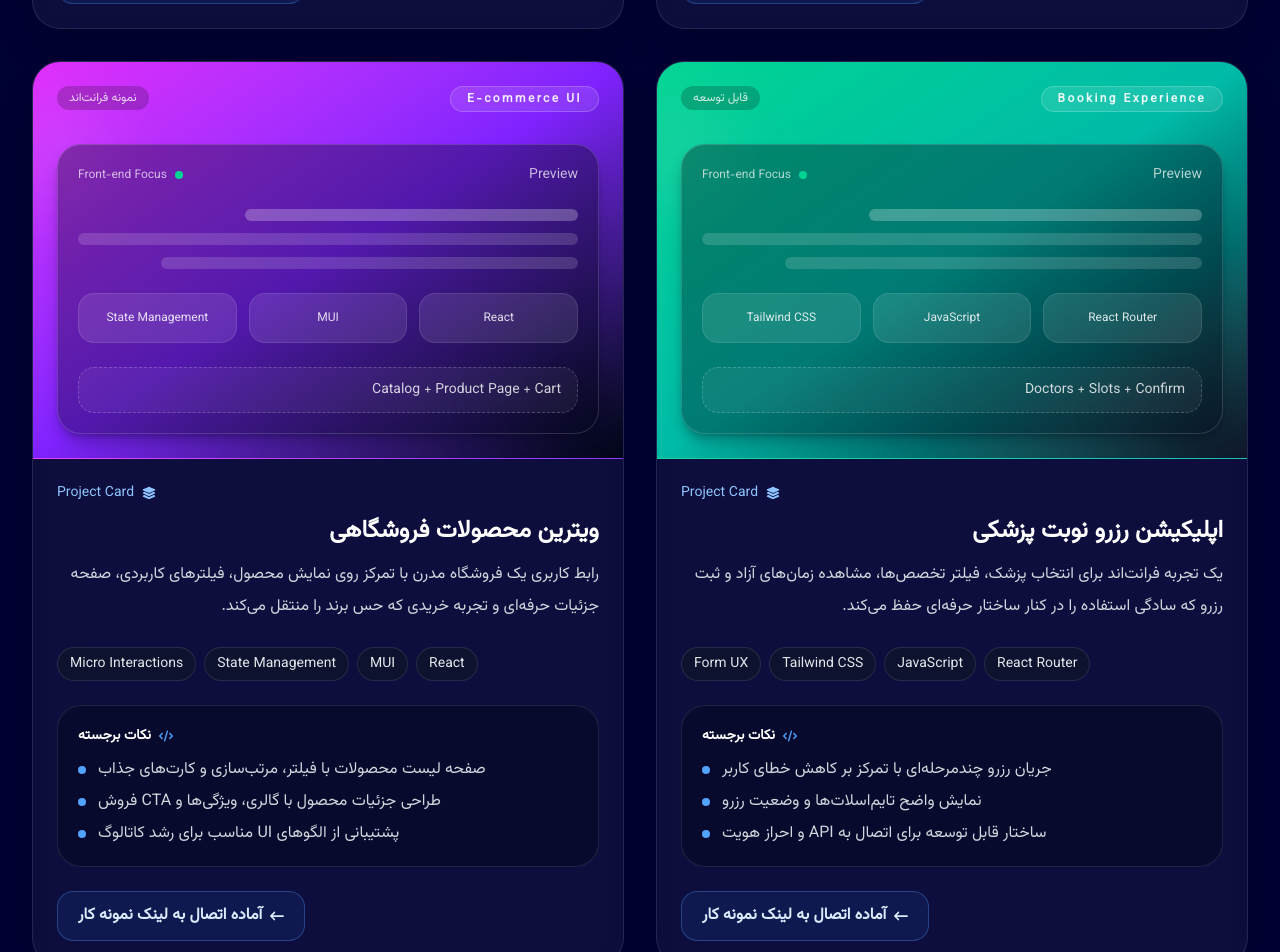
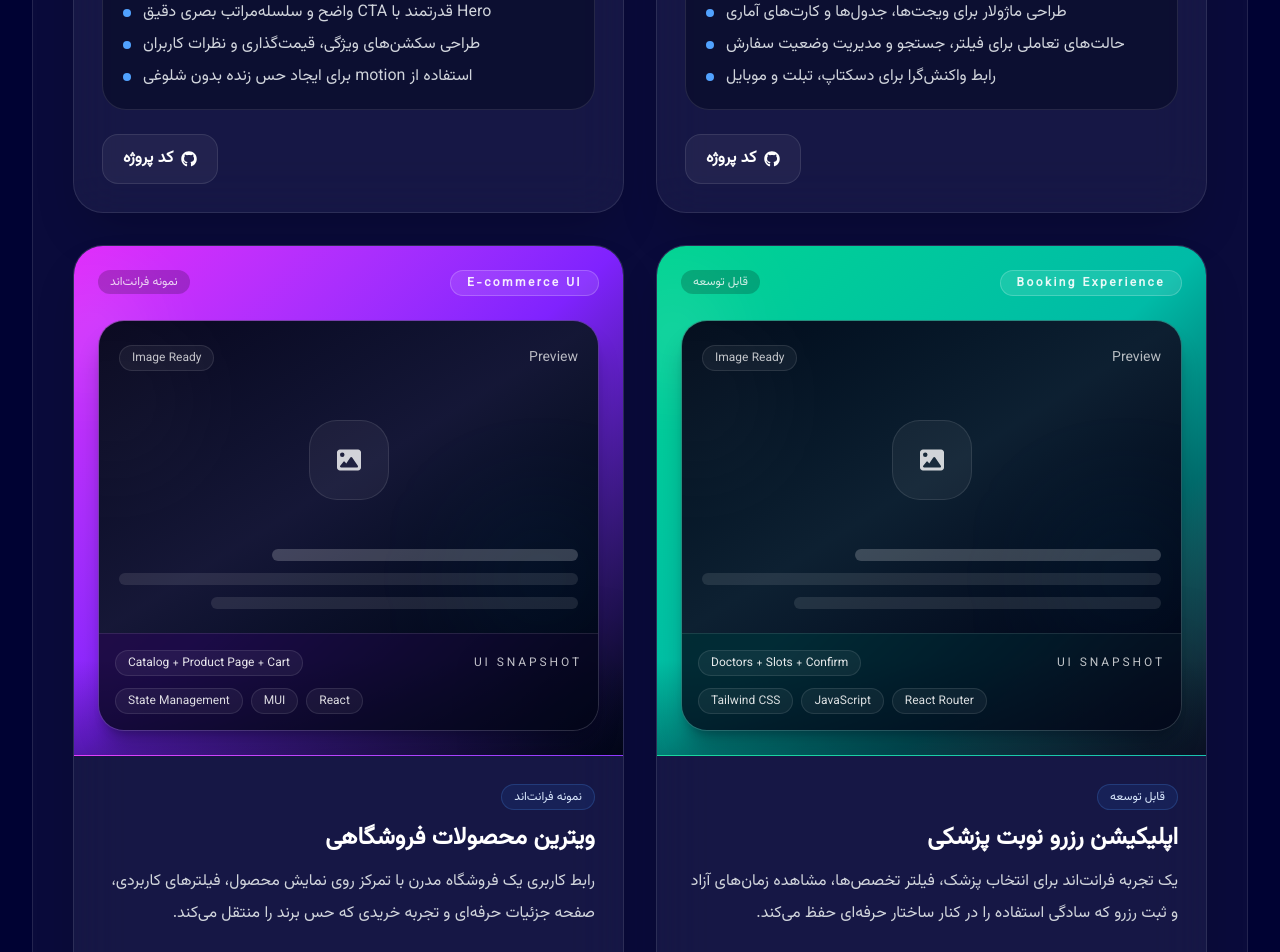
Before and after one commit to yousefFHB/Portfolio-react, a React (Vite) app: page /projects in a window 1280 px wide. Shown: the part 2100-3052 px from the top of the page. Built offline with nearby package versions, Linux system fonts and the light colour scheme.

Commit message:
adding photos to project cards

```diff
--- a/src/Components/Nav/index.jsx
+++ b/src/Components/Nav/index.jsx
@@ -84,7 +84,7 @@ export default function Nav() {
             درباره من
           </Link>
           <button
-            onClick={() => window.open("https://github.com/soumyajit4419/Portfolio", "_blank")}
+            onClick={() => window.open("https://github.com/yousefFHB/Portfolio-react.git", "_blank")}
             className="
     group
     flex
@@ -160,7 +160,7 @@ export default function Nav() {
             درباره من
           </Link>
           <button
-            onClick={() => window.open("https://github.com/soumyajit4419/Portfolio", "_blank")}
+            onClick={() => window.open("https://github.com/yousefFHB/Portfolio-react.git", "_blank")}
             className="mt-2 flex items-center justify-center gap-2 rounded-2xl bg-blue-600 px-4 py-3 font-bold text-white transition-all duration-300 hover:bg-blue-500"
           >
             <CgGitFork className="text-white" />
--- a/src/Components/ProjectCard/index.jsx
+++ b/src/Components/ProjectCard/index.jsx
@@ -1,5 +1,5 @@
 import React from 'react';
-import { FaArrowLeftLong, FaArrowUpRightFromSquare, FaCode, FaGithub, FaLayerGroup } from 'react-icons/fa6';
+import { FaArrowLeftLong, FaArrowUpRightFromSquare, FaCode, FaGithub, FaImage, FaLayerGroup } from 'react-icons/fa6';
 
 export default function ProjectCard({
   title,
@@ -12,12 +12,16 @@ export default function ProjectCard({
   previewLabel,
   liveLink,
   repoLink,
+  image,
 }) {
+  const hasImage = Boolean(image);
+
   return (
-    <article className="group relative overflow-hidden rounded-[28px] border border-white/10 bg-white/5 backdrop-blur-xl shadow-2xl shadow-black/20 transition-all duration-500 hover:-translate-y-2 hover:border-blue-400/40 hover:bg-white/10">
-      <div className={`relative overflow-hidden border-b border-white/10 bg-gradient-to-br ${accent} p-6`}>
+    <article className="group relative overflow-hidden rounded-[30px] border border-white/10 bg-white/5 shadow-2xl shadow-black/20 backdrop-blur-xl transition-all duration-500 hover:-translate-y-2 hover:border-blue-400/40 hover:bg-white/[0.08]">
+      <div className={`relative overflow-hidden border-b border-white/10 bg-gradient-to-br ${accent} p-5 sm:p-6`}>
         <div className="absolute -left-10 top-8 h-28 w-28 rounded-full bg-white/10 blur-2xl" />
         <div className="absolute bottom-0 right-0 h-24 w-24 rounded-full bg-black/20 blur-2xl" />
+        <div className="absolute inset-x-0 bottom-0 h-24 bg-gradient-to-t from-slate-950/35 to-transparent" />
 
         <div className="relative z-10 flex items-start justify-between gap-4">
           <div className="rounded-full border border-white/20 bg-white/10 px-4 py-1 text-xs font-semibold tracking-[0.2em] text-white/90">
@@ -28,43 +32,76 @@ export default function ProjectCard({
           </div>
         </div>
 
-        <div className="relative z-10 mt-8 rounded-[24px] border border-white/15 bg-slate-950/35 p-5 shadow-lg shadow-slate-950/30">
-          <div className="flex items-center justify-between text-white/70">
+        <div className="relative z-10 mt-6 overflow-hidden rounded-[26px] border border-white/15 bg-slate-950/40 shadow-xl shadow-slate-950/30">
+          <div className="relative aspect-[16/10] overflow-hidden">
+            {hasImage ? (
+              <>
+                <img
+                  src={image}
+                  alt={title}
+                  className="h-full w-full object-cover transition-transform duration-700 group-hover:scale-105"
+                />
+                <div className="absolute inset-0 bg-gradient-to-t from-slate-950 via-slate-950/20 to-transparent" />
+                <div className="absolute left-4 top-4 rounded-full border border-white/20 bg-slate-950/45 px-3 py-1 text-xs font-medium text-white/90 backdrop-blur-md">
+                  Project Preview
+                </div>
+              </>
+            ) : (
+              <div className="relative flex h-full flex-col justify-between bg-gradient-to-br from-slate-950/95 via-slate-900/90 to-slate-950 px-5 py-6">
+                <div className="absolute -left-8 top-8 h-24 w-24 rounded-full bg-white/10 blur-3xl" />
+                <div className="absolute bottom-0 right-0 h-28 w-28 rounded-full bg-cyan-400/10 blur-3xl" />
+
+                <div className="relative flex items-center justify-between text-white/70">
                   <span className="text-sm">Preview</span>
-            <span className="flex items-center gap-2 text-xs">
-              <span className="h-2 w-2 rounded-full bg-emerald-400" />
-              Front-end Focus
+                  <span className="rounded-full border border-white/10 bg-white/5 px-3 py-1 text-xs text-white/75">
+                    Image Ready
                   </span>
                 </div>
 
-          <div className="mt-6 space-y-3">
-            <div className="h-3 w-2/3 rounded-full bg-white/25" />
-            <div className="h-3 w-full rounded-full bg-white/15" />
-            <div className="h-3 w-5/6 rounded-full bg-white/15" />
+                <div className="relative flex items-center justify-center py-8">
+                  <div className="flex h-20 w-20 items-center justify-center rounded-[28px] border border-white/10 bg-white/5 text-white/80">
+                    <FaImage className="text-2xl" />
+                  </div>
                 </div>
 
-          <div className="mt-6 grid grid-cols-3 gap-3">
+                <div className="relative space-y-3">
+                  <div className="h-3 w-2/3 rounded-full bg-white/20" />
+                  <div className="h-3 w-full rounded-full bg-white/10" />
+                  <div className="h-3 w-4/5 rounded-full bg-white/10" />
+                </div>
+              </div>
+            )}
+          </div>
+
+          <div className="border-t border-white/10 bg-slate-950/65 p-4">
+            <div className="flex items-center justify-between gap-3 text-white/75">
+              <span className="text-xs uppercase tracking-[0.24em]">UI Snapshot</span>
+              <span className="rounded-full border border-white/10 bg-white/5 px-3 py-1 text-xs text-white/90">
+                {previewLabel}
+              </span>
+            </div>
+
+            <div className="mt-3 flex flex-wrap justify-end gap-2">
               {stack.slice(0, 3).map((item) => (
-              <div
+                <span
                   key={item}
-                className="rounded-2xl border border-white/10 bg-white/10 px-3 py-4 text-center text-xs text-white/85"
+                  className="rounded-full border border-white/10 bg-white/5 px-3 py-1 text-xs text-white/85"
                 >
                   {item}
-              </div>
+                </span>
               ))}
             </div>
-
-          <div className="mt-6 rounded-2xl border border-dashed border-white/20 bg-white/5 px-4 py-3 text-sm text-white/80">
-            {previewLabel}
           </div>
         </div>
       </div>
 
-      <div className="space-y-6 p-6 text-right">
+      <div className="space-y-6 p-6 text-right sm:p-7">
         <div className="space-y-3">
-          <div className="flex items-center justify-end gap-2 text-blue-300">
-            <FaLayerGroup className="text-sm" />
-            <span className="text-sm font-medium">Project Card</span>
+          <div className="flex items-center justify-between gap-3">
+            <span className="rounded-full border border-blue-400/20 bg-blue-500/10 px-3 py-1 text-xs font-medium text-blue-100">
+              {status}
+            </span>
+
           </div>
           <h3 className="text-2xl font-bold text-white">{title}</h3>
           <p className="leading-8 text-gray-300">{description}</p>
@@ -107,12 +144,7 @@ export default function ProjectCard({
               <FaArrowUpRightFromSquare className="text-sm" />
               مشاهده پروژه
             </a>
-          ) : (
-            <span className="inline-flex items-center gap-2 rounded-2xl border border-blue-400/30 bg-blue-500/10 px-5 py-3 font-semibold text-blue-100">
-              <FaArrowLeftLong className="text-sm" />
-              آماده اتصال به لینک نمونه کار
-            </span>
-          )}
+          ):(<span></span>)}
 
           {repoLink ? (
             <a
--- a/src/Pages/Projects/index.jsx
+++ b/src/Pages/Projects/index.jsx
@@ -22,7 +22,7 @@ const projects = [
     status: 'آماده انتشار',
     previewLabel: 'Analytics + Orders + Revenue',
     liveLink: '',
-    repoLink: '',
+    repoLink: 'https://github.com/yousefFHB/dashboard-react-redux',
     image:DashboardImage
   },
   {
@@ -40,7 +40,7 @@ const projects = [
     status: 'مناسب برای دمو',
     previewLabel: 'Hero + Features + Pricing',
     liveLink: '',
-    repoLink: '',
+    repoLink: 'https://github.com/yousefFHB/React-Quiz-App',
     image:QuizImage
   },
   {
@@ -255,8 +255,11 @@ export default function Projects() {
           ))}
         </div>
 
-        <div className="space-y-6">
-          <div className="text-center">
+        <div className="relative overflow-hidden rounded-[36px] border border-white/10 bg-white/[0.04] p-6 sm:p-8 lg:p-10">
+          <div className="absolute right-0 top-0 h-40 w-40 rounded-full bg-blue-500/10 blur-3xl" />
+          <div className="absolute bottom-0 left-0 h-48 w-48 rounded-full bg-cyan-400/10 blur-3xl" />
+
+          <div className="relative text-center">
             <h2 className="text-3xl font-bold text-white md:text-4xl">پروژه‌های منتخب</h2>
             <p className="mx-auto mt-4 max-w-3xl text-lg leading-8 text-gray-300">
               هر کارت به شکلی طراحی شده که بتواند عنوان، توضیح، استک تکنولوژی و نکات کلیدی پروژه را با ظاهر حرفه‌ای نمایش
@@ -264,7 +267,7 @@ export default function Projects() {
             </p>
           </div>
 
-          <div className="grid gap-8 lg:grid-cols-2">
+          <div className="relative mt-10 grid gap-8 xl:grid-cols-2">
             {projects.map((project) => (
               <ProjectCard key={project.title} {...project} />
             ))}
```
Also changed, not shown: 1 other file (tests, documents, lock files or other folders). Lines whose indentation alone changed are shown as unchanged.
